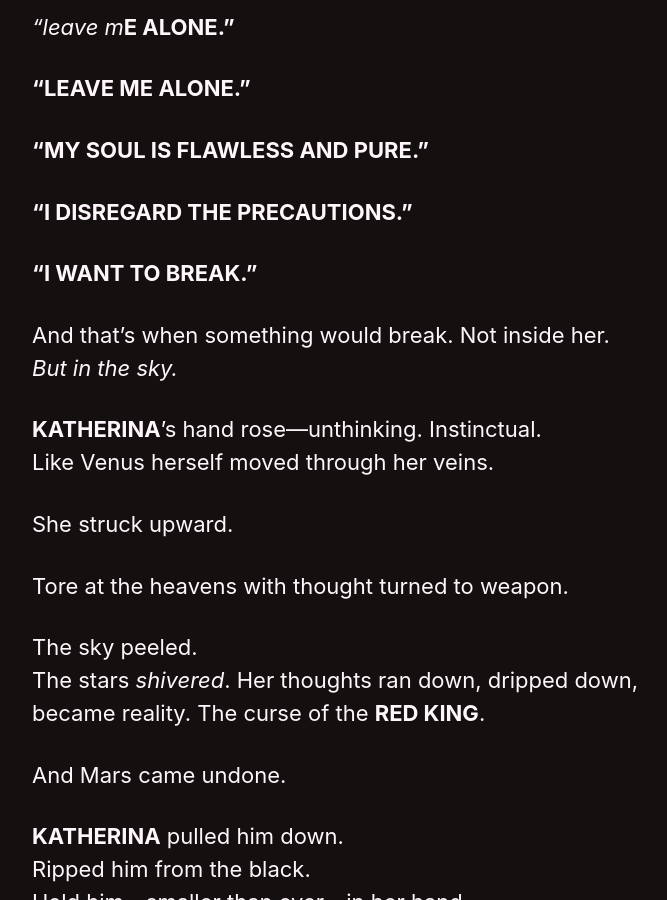
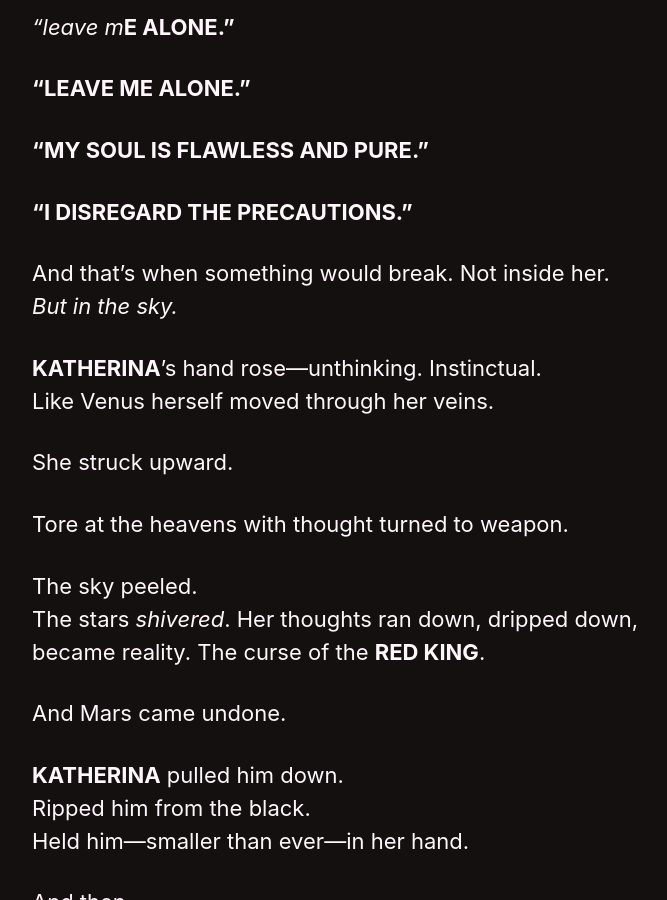
Before and after one commit to kyrie-edelweiss/edelweiss-archive, a Jekyll site: the page built from _pages/red-king.md, in a window 1280 px wide and 900 px high, scrolled down 55380 px. Shown: the whole window, without its empty margins (290-957 px from the left). Built offline with Jekyll 4.4.1, drawn with Linux system fonts in a browser that asks for light colours; cached includes are drawn as plain includes; our own code applies the rules of GitHub Pages for plain Markdown files.

Commit message:
Update red-king.md

```diff
--- a/_pages/red-king.md
+++ b/_pages/red-king.md
@@ -1225,8 +1225,6 @@ _“leave m_**E ALONE.”**
 
 **“I DISREGARD THE PRECAUTIONS.”**
 
-**“I WANT TO BREAK.”**
-
 And that’s when something would break.
 Not inside her.
 *But in the sky.*
```
